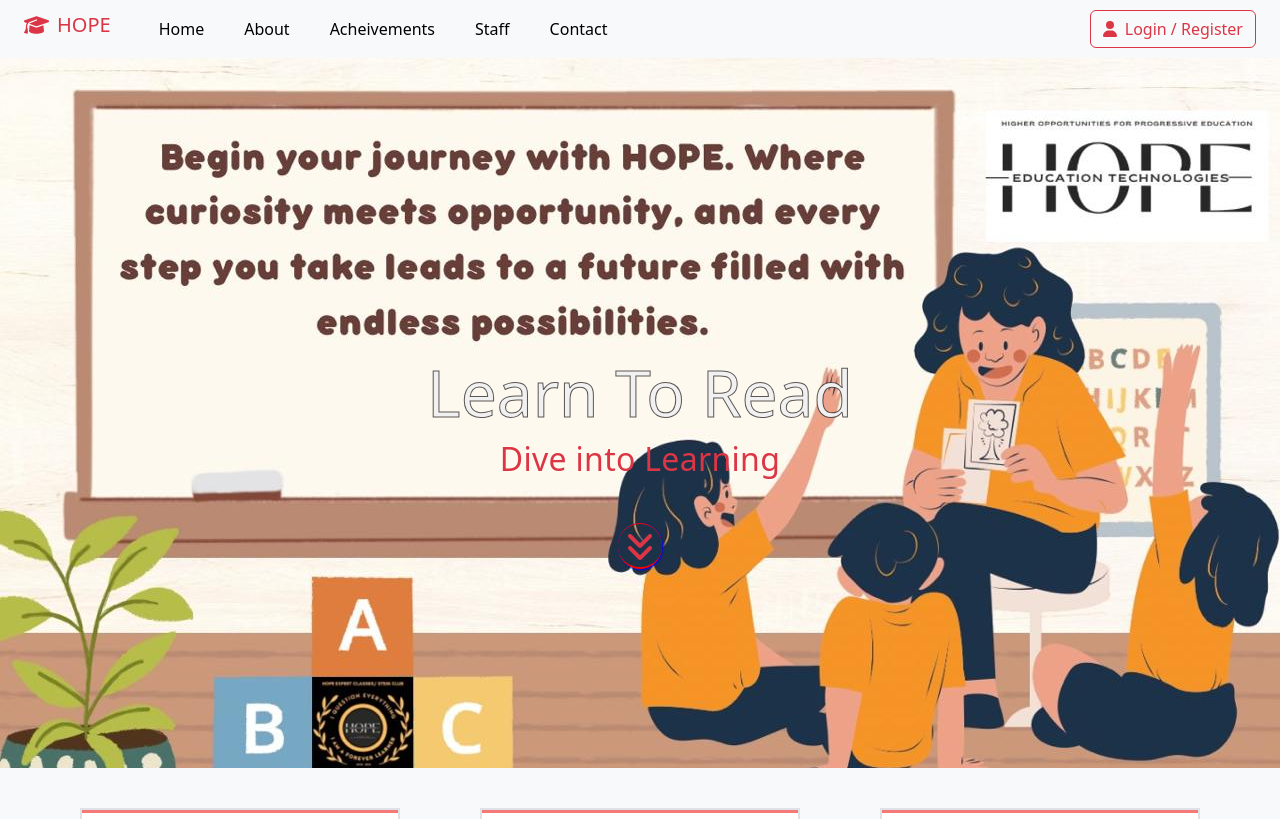
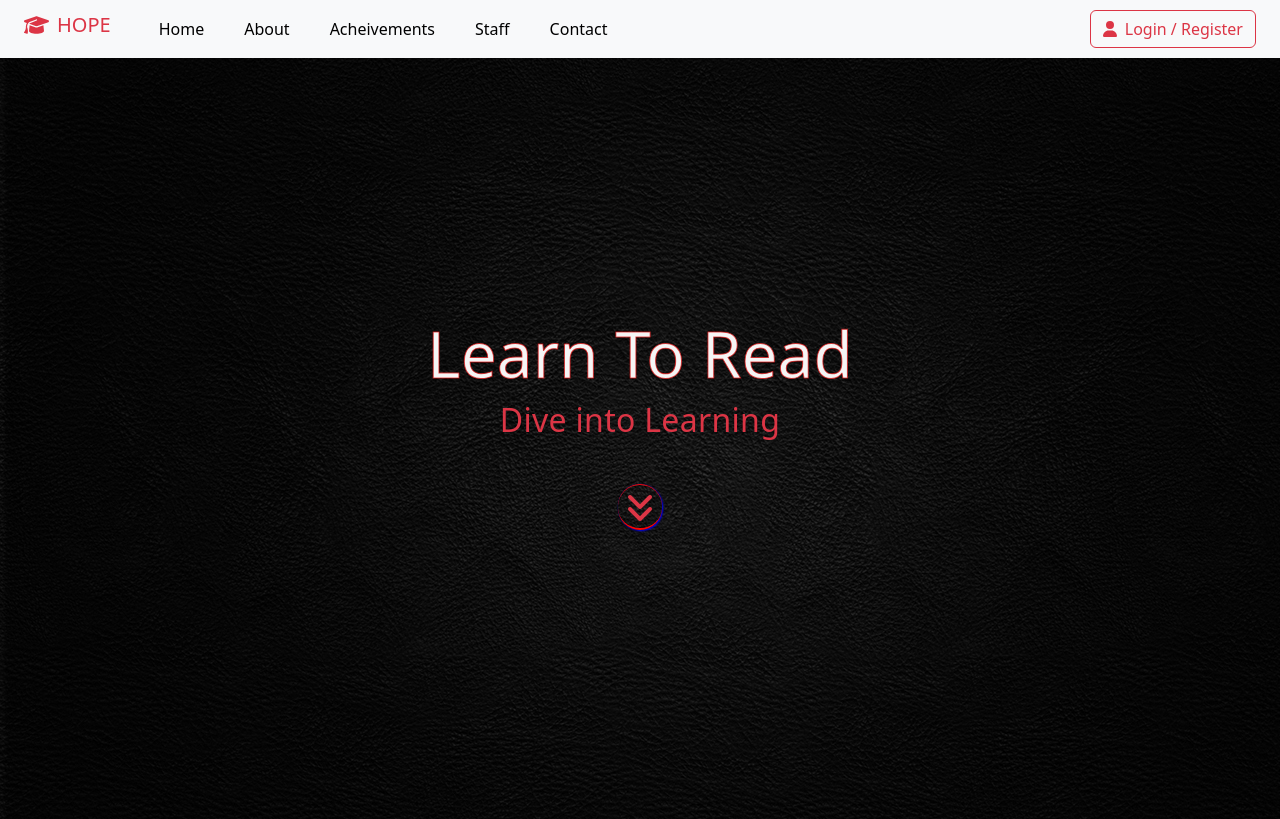
Before and after one commit to Hopeedutech/Hope, a React (Create React App) app: page / in a window 1280 px wide. Shown: the top 819 px of the page. Built offline with nearby package versions, Linux system fonts and the light colour scheme.

Commit message:
wallpaper changed black

```diff
--- a/src/App.css
+++ b/src/App.css
@@ -27,9 +27,9 @@
 }
 
 .homepage-bg{
-    background-image: url('./bgImage.jpg');
+    background-image: url('./bgImage.png');
     background-repeat: no-repeat;
-    min-height: 710px;
+    min-height: 800px;
 }
 
 /* .homepage-bg .homepage-txt{
@@ -41,11 +41,11 @@
 
 .homepage-txt h1{
     font-weight: 500;
-    margin-top: 105px;
+    margin-top: -55px;
     cursor: context-menu;
     -webkit-text-stroke:1px;
-    -webkit-text-stroke-color: rgba(31, 25, 25, 0.723);
-    -webkit-text-fill-color: rgb(242, 241, 241);
+    -webkit-text-stroke-color: rgba(226, 20, 20, 0.723);
+    -webkit-text-fill-color: whitesmoke;
 }
 
 .homepage-txt h2{
@@ -62,6 +62,7 @@
     height: 135px;
     margin-top: -60px;
     margin-left: -33px;
+
 }
 
 #caret-down{
--- a/src/HomePageBg.js
+++ b/src/HomePageBg.js
@@ -9,7 +9,7 @@
 
                 {/* HOME PAGE TEXT */}
                 <div className="homepage-txt text-center text-danger">
-                    <h1 className='display-3 pt-2'>
+                    <h1 className='display-3'>
                         Learn To Read
                     </h1>
 
```
Also changed, not shown: src/MAHALAKSHMI.jpg.
